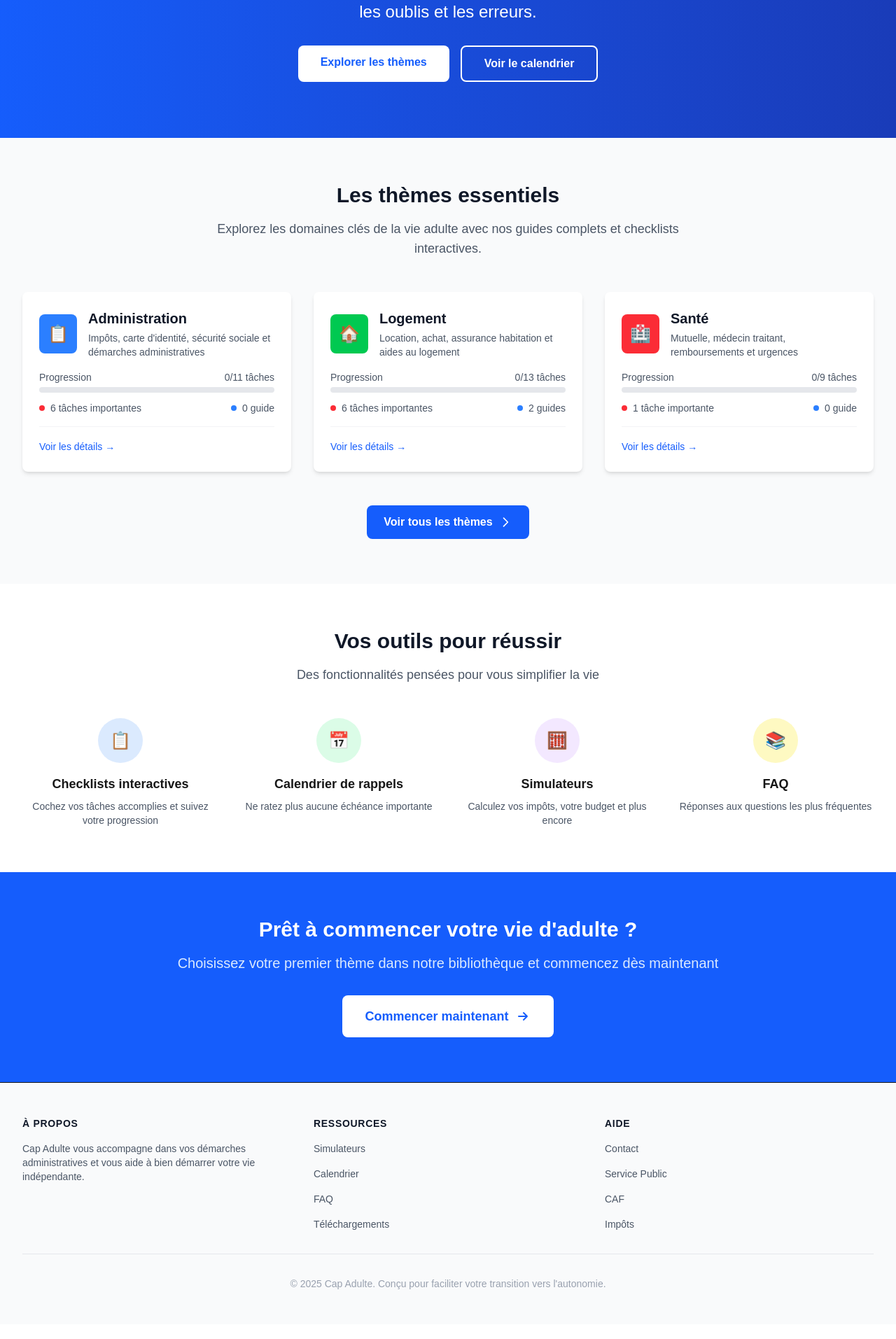
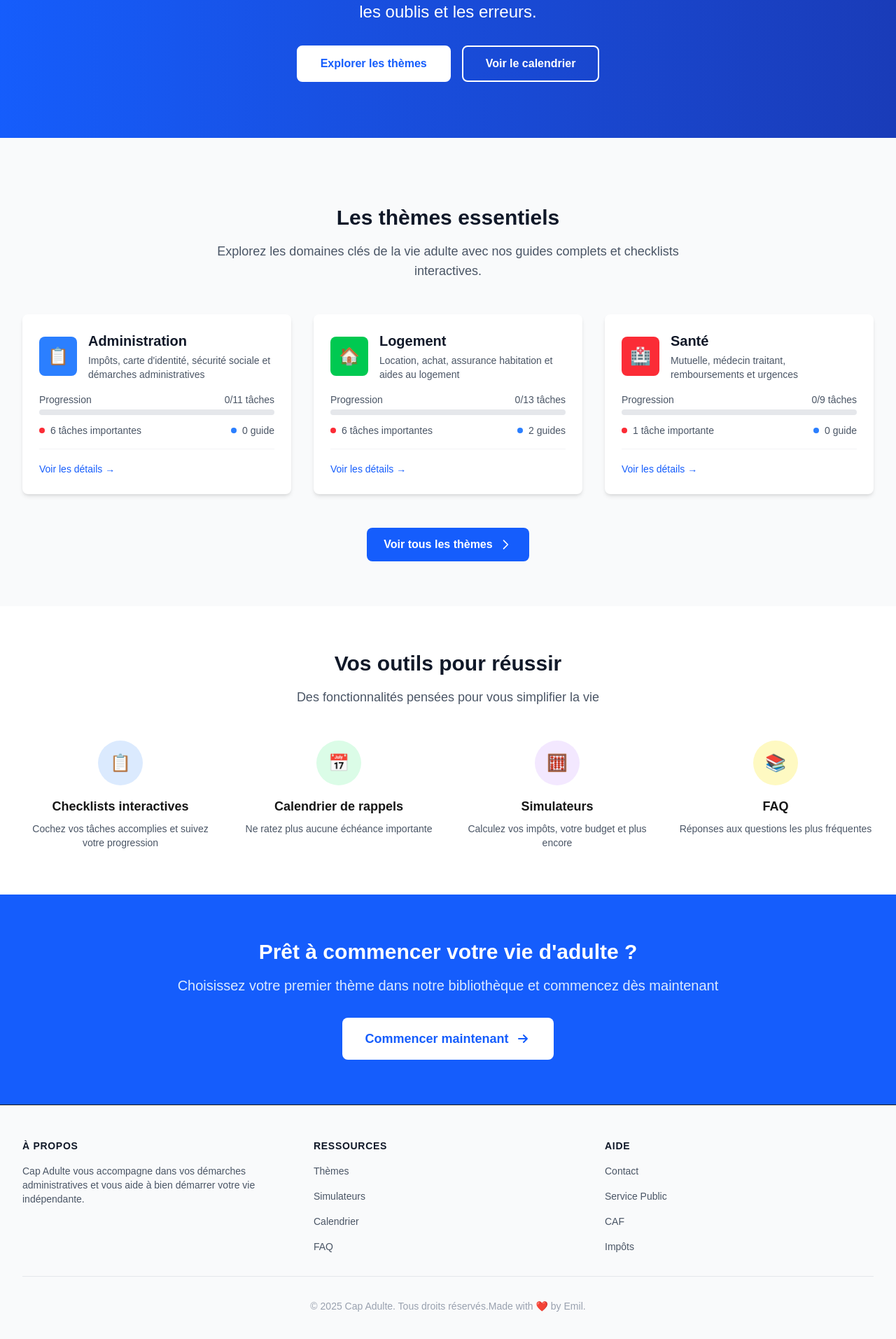
Before and after one commit to TicTac1602/CAP, a Next.js app: page / in a window 1280 px wide. Shown: the part 295-2208 px from the top of the page at 70% size. Before the commit the page ends 2187 px from the top, so only its background shows below. Built offline with nearby package versions, Linux system fonts and the light colour scheme.

Commit message:
feature : Finished the home page and footer.

```diff
--- a/src/app/page.tsx
+++ b/src/app/page.tsx
@@ -27,7 +27,7 @@ export default function Home() {
 							<div className="flex flex-col sm:flex-row gap-4 justify-center">
 								<Link
 									href="#themes"
-									className="bg-white text-blue-600 px-8 py-3 rounded-lg font-semibold hover:bg-gray-100 transition-colors"
+									className="border-2 border-white bg-white text-blue-600 px-8 py-3 rounded-lg font-semibold hover:bg-gray-200 transition-colors"
 								>
 									Explorer les thèmes
 								</Link>
@@ -43,7 +43,7 @@ export default function Home() {
 				</section>
 
 				{/* Section Thèmes principaux */}
-				<section id="themes" className="py-16 bg-gray-50">
+				<section id="themes" className="py-16 bg-gray-50 mt-8">
 					<div className="max-w-7xl mx-auto px-4 sm:px-6 lg:px-8">
 						<div className="text-center mb-12">
 							<h2 className="text-3xl font-bold text-gray-900 mb-4">
@@ -142,7 +142,7 @@ export default function Home() {
 						</p>
 						<Link
 							href="/theme"
-							className="inline-flex items-center px-8 py-4 bg-white text-blue-600 font-semibold rounded-lg hover:bg-gray-100 transition-colors text-lg"
+							className="inline-flex items-center px-8 py-4 bg-white text-blue-600 font-semibold rounded-lg hover:bg-gray-200 transition-colors text-lg"
 						>
 							Commencer maintenant
 							<svg className="ml-2 w-6 h-6" fill="none" stroke="currentColor" viewBox="0 0 24 24">
--- a/src/components/Footer.tsx
+++ b/src/components/Footer.tsx
@@ -24,6 +24,9 @@ export default function Footer() {
 							Ressources
 						</h3>
 						<div className="mt-4 space-y-4">
+							<Link href="/theme" className="text-sm text-gray-600 hover:text-blue-600 block">
+								Thèmes
+							</Link>
 							<Link href="/simulateurs" className="text-sm text-gray-600 hover:text-blue-600 block">
 								Simulateurs
 							</Link>
@@ -32,9 +35,6 @@ export default function Footer() {
 							</Link>
 							<Link href="/faq" className="text-sm text-gray-600 hover:text-blue-600 block">
 								FAQ
-							</Link>
-							<Link href="/telechargements" className="text-sm text-gray-600 hover:text-blue-600 block">
-								Téléchargements
 							</Link>
 						</div>
 					</div>
@@ -78,7 +78,8 @@ export default function Footer() {
 
 				<div className="mt-8 border-t border-gray-200 pt-8">
 					<p className="text-sm text-gray-400 text-center">
-						© 2025 Cap Adulte. Conçu pour faciliter votre transition vers l&apos;autonomie.
+						© 2025 Cap Adulte. Tous droits réservés.
+						<span>Made with ❤️ by <a href="https://github.com/TicTac1602" className="hover:text-blue-600" target="_blank" rel="noopener noreferrer">Emil</a>.</span>
 					</p>
 				</div>
 			</div>
--- a/src/components/Header.tsx
+++ b/src/components/Header.tsx
@@ -16,7 +16,7 @@ export default function Header() {
 	];
 
 	return (
-		<header className="bg-white shadow-sm">
+		<header className="bg-white shadow-sm relative">
 			<div className="max-w-7xl mx-auto px-4 sm:px-6 lg:px-8">
 				<div className="flex justify-between items-center py-4">
 					{/* Logo */}
@@ -56,13 +56,13 @@ export default function Header() {
 
 				{/* Menu mobile */}
 				{isMenuOpen && (
-					<div className="md:hidden">
+					<div className="absolute top-full left-0 right-0 md:hidden bg-white shadow-lg border-t z-50">
 						<div className="px-2 pt-2 pb-3 space-y-1 sm:px-3">
 							{navigation.map((item) => (
 								<Link
 									key={item.name}
 									href={item.href}
-									className="text-gray-700 hover:text-blue-600 block px-3 py-2 text-base font-medium"
+									className="text-gray-700 hover:text-blue-600 block px-3 py-2 text-base font-medium hover:bg-gray-50 rounded"
 									onClick={() => setIsMenuOpen(false)}
 								>
 									{item.name}
```
